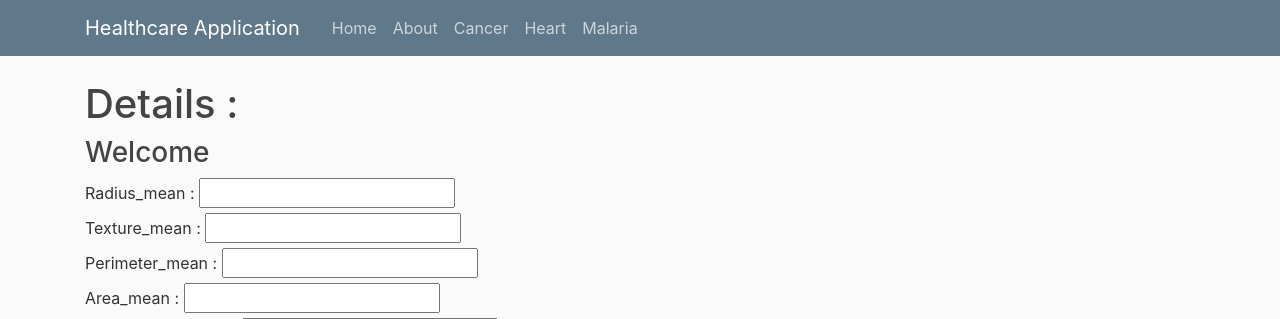
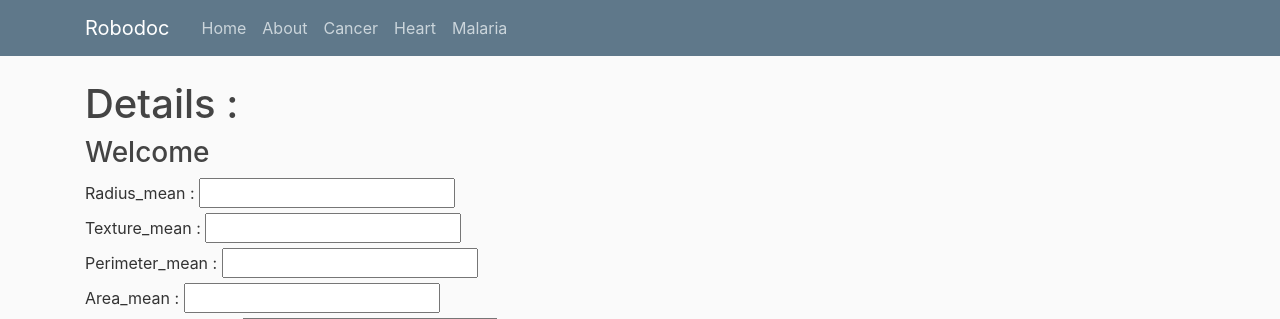
Before and after one commit to Divyang0601/HealthAppC, a Flask app: page /cancer in a window 1280 px wide. Shown: the top 319 px of the page. Run offline with Flask 2, Linux system fonts and the light colour scheme; some libraries are stand-ins or nearby versions.

Commit message:
Update cancer.html

```diff
--- a/template/cancer.html
+++ b/template/cancer.html
@@ -27,7 +27,7 @@
     <header class="site-header">
         <nav class="navbar navbar-expand-md navbar-dark bg-steel fixed-top">
             <div class="container">
-                <a class="navbar-brand mr-4" href="/">Healthcare Application</a>
+                <a class="navbar-brand mr-4" href="/">Robodoc</a>
                 <button class="navbar-toggler" type="button" data-toggle="collapse" data-target="#navbarToggle" aria-controls="navbarToggle" aria-expanded="false" aria-label="Toggle navigation">
         <span class="navbar-toggler-icon"></span>
       </button>
```
